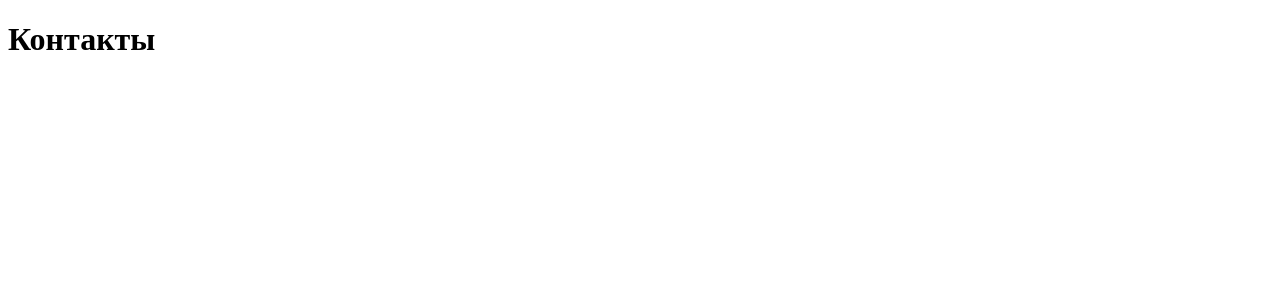
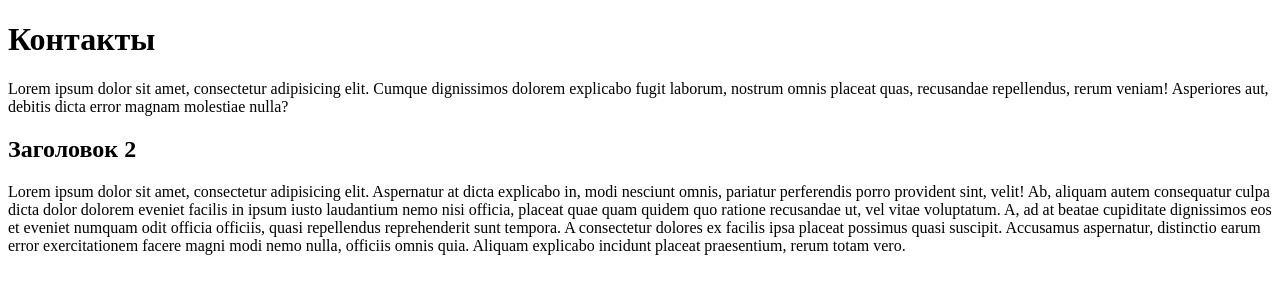
Before and after one commit to SvetlanaShabanova/dzGit1, a plain HTML site: page contacts.html in a window 1280 px wide. Drawn offline with Linux system fonts and the light colour scheme.

Commit message:
add H2, text

```diff
--- a/contacts.html
+++ b/contacts.html
@@ -9,5 +9,8 @@
 </head>
 <body>
 <h1>Контакты</h1>
+<div>Lorem ipsum dolor sit amet, consectetur adipisicing elit. Cumque dignissimos dolorem explicabo fugit laborum, nostrum omnis placeat quas, recusandae repellendus, rerum veniam! Asperiores aut, debitis dicta error magnam molestiae nulla?</div>
+<h2>Заголовок 2</h2>
+<div>Lorem ipsum dolor sit amet, consectetur adipisicing elit. Aspernatur at dicta explicabo in, modi nesciunt omnis, pariatur perferendis porro provident sint, velit! Ab, aliquam autem consequatur culpa dicta dolor dolorem eveniet facilis in ipsum iusto laudantium nemo nisi officia, placeat quae quam quidem quo ratione recusandae ut, vel vitae voluptatum. A, ad at beatae cupiditate dignissimos eos et eveniet numquam odit officia officiis, quasi repellendus reprehenderit sunt tempora. A consectetur dolores ex facilis ipsa placeat possimus quasi suscipit. Accusamus aspernatur, distinctio earum error exercitationem facere magni modi nemo nulla, officiis omnis quia. Aliquam explicabo incidunt placeat praesentium, rerum totam vero.</div>
 </body>
 </html>
```
